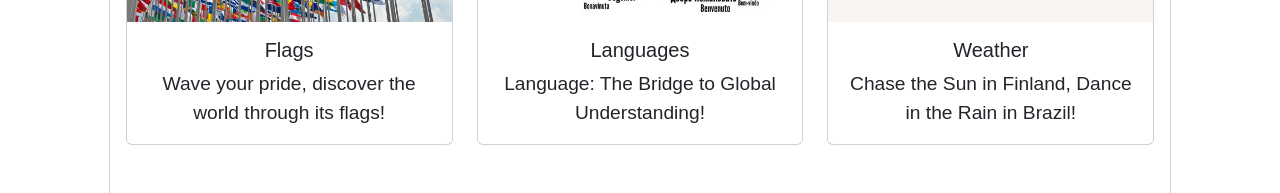
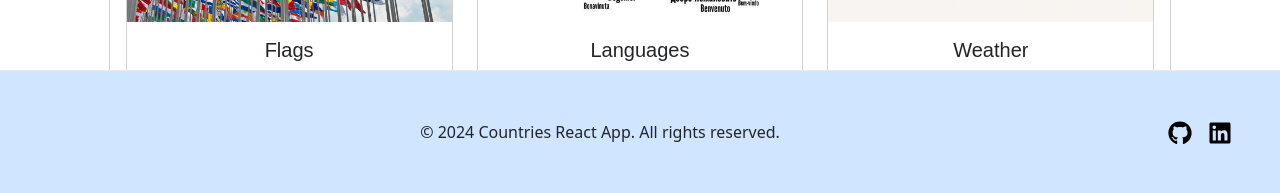
Before and after one commit to the-sankari/countries-react-app, a React app: page / in a window 1280 px wide. Shown: the part 607-800 px from the top of the page. Built offline with nearby package versions, Linux system fonts and the light colour scheme; no server answers; the HTML template or start-up script is replaced by a standard one.

Commit message:
Update on layout, fixed top nav and bottom footer

```diff
--- a/src/components/Footer.jsx
+++ b/src/components/Footer.jsx
@@ -3,7 +3,7 @@ import { FaGithub, FaLinkedin } from "react-icons/fa";
 const Footer = () => {
   return (
     <footer
-      className="p-3 text-center"
+      className="p-5 text-center fixed-bottom"
       style={{
         backgroundColor: "#d0e5ff",
         borderTop: "1px solid #e9ecef",
--- a/src/components/Header.jsx
+++ b/src/components/Header.jsx
@@ -14,7 +14,7 @@ const Header = () => {
         expand="md"
         bg="dark"
         variant="dark"
-        className="justify-content-end align-items-center"
+        className="justify-content-end align-items-center fixed-top pt-2"
       >
         <Navbar.Toggle aria-controls="basic-navbar-nav" />
         <Navbar.Collapse id="basic-navbar-nav">
--- a/src/pages/Layout.jsx
+++ b/src/pages/Layout.jsx
@@ -14,7 +14,7 @@ const Layout = () => {
         {/* Header Section */}
         <Header />
       </Row>
-      <Row style={{ flex: "1", minHeight: "calc(100vh-69px)" }}>
+      <Row style={{ flex: "1", minHeight: "calc(100vh-69px)", marginTop: "56px", marginBottom:"130px" }}>
         {" "}
         <Outlet />
       </Row>
```
